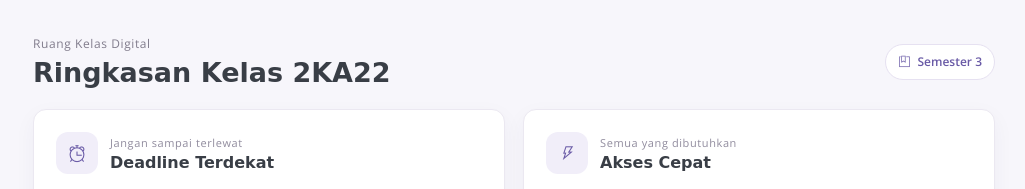
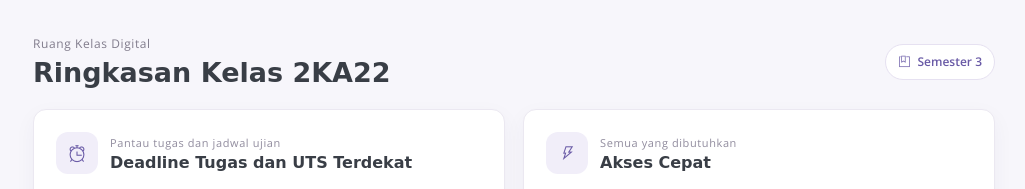
Before and after one commit to Finn-al/Web-kelas-KA22, a plain HTML site: page index.html in a window 1280 px wide. Shown: the part 803-992 px from the top of the page, without its empty margins (255-1280 px from the left). Drawn offline with nearby package versions, Linux system fonts and the light colour scheme; a web font is replaced by a local one.

Commit message:
Clarify deadline section labels
Include assignment deadlines and UTS in the homepage and admin panel headings.

Co-authored-by: Copilot <223556219+Copilot@users.noreply.github.com>

```diff
--- a/index.html
+++ b/index.html
@@ -135,8 +135,8 @@
                 <div class="widget-heading">
                     <span class="widget-icon"><i class="ti-alarm-clock" aria-hidden="true"></i></span>
                     <div>
-                        <p class="widget-eyebrow">Jangan sampai terlewat</p>
-                        <h3 id="deadline-title">Deadline Terdekat</h3>
+                        <p class="widget-eyebrow">Pantau tugas dan jadwal ujian</p>
+                        <h3 id="deadline-title">Deadline Tugas dan UTS Terdekat</h3>
                     </div>
                 </div>
                 <ul class="deadline-list">
```
Also changed, not shown: admin/index.html (+1 -1 lines).
